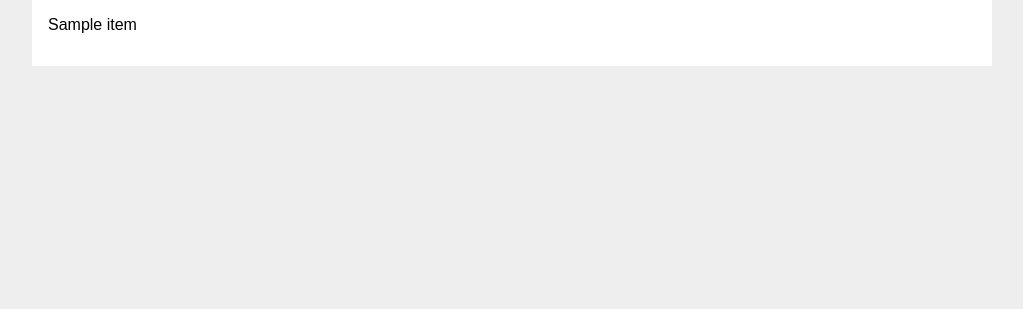
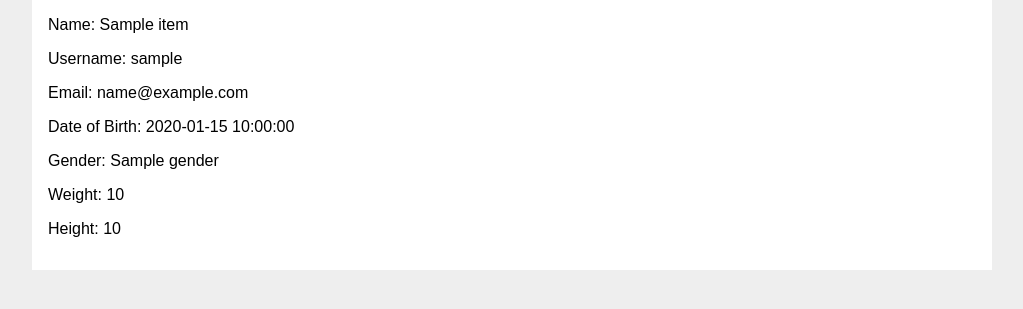
Before and after one commit to UlfurOrn/Team5, a Flask app: page /account/ in a window 1280 px wide. Shown: the part 98-407 px from the top of the page, without its empty margins (128-1151 px from the left). Run offline with Flask 2, Linux system fonts and the light colour scheme; a database or web service that is not in the repository returns one stand-in record (values such as "Sample title"); data that the repository does not hold is empty.

Commit message:
View Account updated

```diff
--- a/WebApp/templates/account/editAccount.html
+++ b/WebApp/templates/account/editAccount.html
@@ -5,7 +5,5 @@
 {% endblock %}
 
 {% block content %}
-<form method="GET">
 
-</form>
 {% endblock %}
--- a/WebApp/templates/account/viewAccount.html
+++ b/WebApp/templates/account/viewAccount.html
@@ -5,5 +5,11 @@
 {% endblock %}
 
 {% block content %}
-  <p>{{account}}</p>
+  <p>Name: {{account.name}}</p>
+  <p>Username: {{account.username}}</p>
+  <p>Email: {{account.email}}</p>
+  <p>Date of Birth: {{account.dob}}</p>
+  <p>Gender: {{account.gender}}</p>
+  <p>Weight: {{account.weight}}</p>
+  <p>Height: {{account.height}}</p>
 {% endblock %}
--- a/WebApp/templates/base.html
+++ b/WebApp/templates/base.html
@@ -6,7 +6,7 @@
   <ul>
     {% if g.user %}
       <li><span>{{ g.user['username'] }}</span>
-      <li><a href="{{ url_for('auth.viewAccount') }}">View Account</a></li>
+      <li><a href="{{ url_for('account.viewAccount') }}">View Account</a></li>
       <li><a href="{{ url_for('auth.logout') }}">Log Out</a>
     {% else %}
       <li><a href="{{ url_for('auth.register') }}">Register</a>
```
Also changed, not shown: WebApp/routes/account.py (line endings or trailing spaces).
